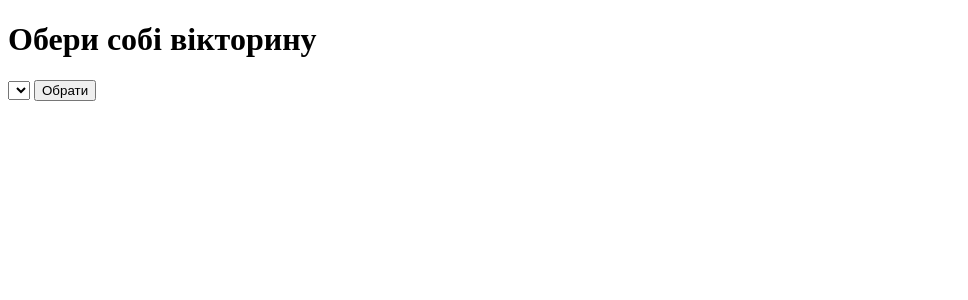
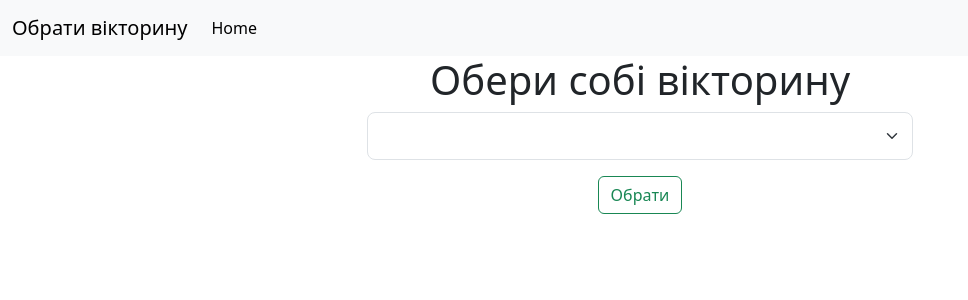
Before and after one commit to AnnaPachalok/quiz-web, a Flask app: page / in a window 1280 px wide. Shown: the top 300 px of the page, without its empty margins (0-968 px from the left). Run offline with Flask 3, Linux system fonts and the light colour scheme; data that the repository does not hold is empty.

Commit message:
add styles for page

```diff
--- a/app.py
+++ b/app.py
@@ -32,6 +32,7 @@ def check_answer(question_id, selected_answer):
 
 @app.route("/", methods=["GET", "POST"])
 def index():
+    print(session)
     if request.method == "GET":
         quizes = get_quizes()
         start_session(-1)
@@ -63,11 +64,12 @@ def test():
 
 @app.route("/result")
 def result():
-    return render_template("result.html",
+    result = render_template("result.html",
                             right=session["correct_ans"],
                             wrong=session["wrong_ans"],
                             total=session["total"])
-
+    session.clear()
+    return result
 
 
 if __name__ == '__main__':
--- /dev/null
+++ b/templates/base.html
@@ -0,0 +1,51 @@
+<!doctype html>
+<html lang="en">
+
+<head>
+    <meta charset="utf-8">
+    <meta name="viewport" content="width=device-width, initial-scale=1">
+    <title>{% block title %}{% endblock %}</title>
+    <link href="https://cdn.jsdelivr.net/npm/bootstrap@5.3.8/dist/css/bootstrap.min.css" rel="stylesheet"
+        integrity="sha384-sRIl4kxILFvY47J16cr9ZwB07vP4J8+LH7qKQnuqkuIAvNWLzeN8tE5YBujZqJLB" crossorigin="anonymous">
+</head>
+
+<body>
+    <nav class="navbar navbar-expand-lg bg-body-tertiary">
+        <div class="container-fluid">
+            <a class="navbar-brand" href="{{ url_for('index') }}">Обрати вікторину</a>
+            <button class="navbar-toggler" type="button" data-bs-toggle="collapse" data-bs-target="#navbarNav"
+                aria-controls="navbarNav" aria-expanded="false" aria-label="Toggle navigation">
+                <span class="navbar-toggler-icon"></span>
+            </button>
+            <div class="collapse navbar-collapse" id="navbarNav">
+                <ul class="navbar-nav">
+                    <li class="nav-item">
+                        <a class="nav-link active" aria-current="page" href="#">Home</a>
+                    </li>
+                </ul>
+            </div>
+        </div>
+    </nav>
+    <div class="container text-center">
+        <div class="row">
+            <div class="col"></div>
+            <div class="col-6">
+                {% block content %}{% endblock %}
+            </div>
+            <div class="col">
+            </div>
+        </div>
+    </div>
+
+    <script src="https://cdn.jsdelivr.net/npm/bootstrap@5.3.8/dist/js/bootstrap.bundle.min.js"
+        integrity="sha384-FKyoEForCGlyvwx9Hj09JcYn3nv7wiPVlz7YYwJrWVcXK/BmnVDxM+D2scQbITxI"
+        crossorigin="anonymous"></script>
+    <script src="https://cdn.jsdelivr.net/npm/@popperjs/core@2.11.8/dist/umd/popper.min.js"
+        integrity="sha384-I7E8VVD/ismYTF4hNIPjVp/Zjvgyol6VFvRkX/vR+Vc4jQkC+hVqc2pM8ODewa9r"
+        crossorigin="anonymous"></script>
+    <script src="https://cdn.jsdelivr.net/npm/bootstrap@5.3.8/dist/js/bootstrap.min.js"
+        integrity="sha384-G/EV+4j2dNv+tEPo3++6LCgdCROaejBqfUeNjuKAiuXbjrxilcCdDz6ZAVfHWe1Y"
+        crossorigin="anonymous"></script>
+</body>
+
+</html>
--- a/templates/index.html
+++ b/templates/index.html
@@ -1,20 +1,13 @@
-
-<!DOCTYPE html>
-<html lang="en">
-<head>
-    <meta charset="UTF-8">
-    <meta name="viewport" content="width=device-width, initial-scale=1.0">
-    <title>Обери вікторину</title>
-</head>
-<body>
+{% extends "base.html" %}
+{% block title %}Обрати вікторину{% endblock %}
+{% block content %}
 <h1>Обери собі вікторину</h1>
 <form method="POST" action="/">
-        <select name="quiz">
+    <select class="form-select form-select-lg mb-3" aria-label="Large select example" name = "quiz">
         {% for id, title, description in quizes_list %}
         <option value="{{ id }}">{{ title }}</option>
         {% endfor %}
     </select>
-        <button type="submit">Обрати</button>
+    <button type="submit" class="btn btn-outline-success">Обрати</button>
 </form>
-</body>
-</html>
+{% endblock %}
--- a/templates/result.html
+++ b/templates/result.html
@@ -7,7 +7,7 @@
 </head>
 <body>
     <h1>Правильних відповідей: {{ right }}</h1>
-    <h1>Неправильеих відповідей: {{wrong}}</h1>
+    <h1>Неправильних відповідей: {{wrong}}</h1>
     <h1>Всього запитань :{{total}}</h1>
 </body>
 </html>
```
Also changed, not shown: templates/test.html (+16 -18 lines). Lines whose indentation alone changed are shown as unchanged.
